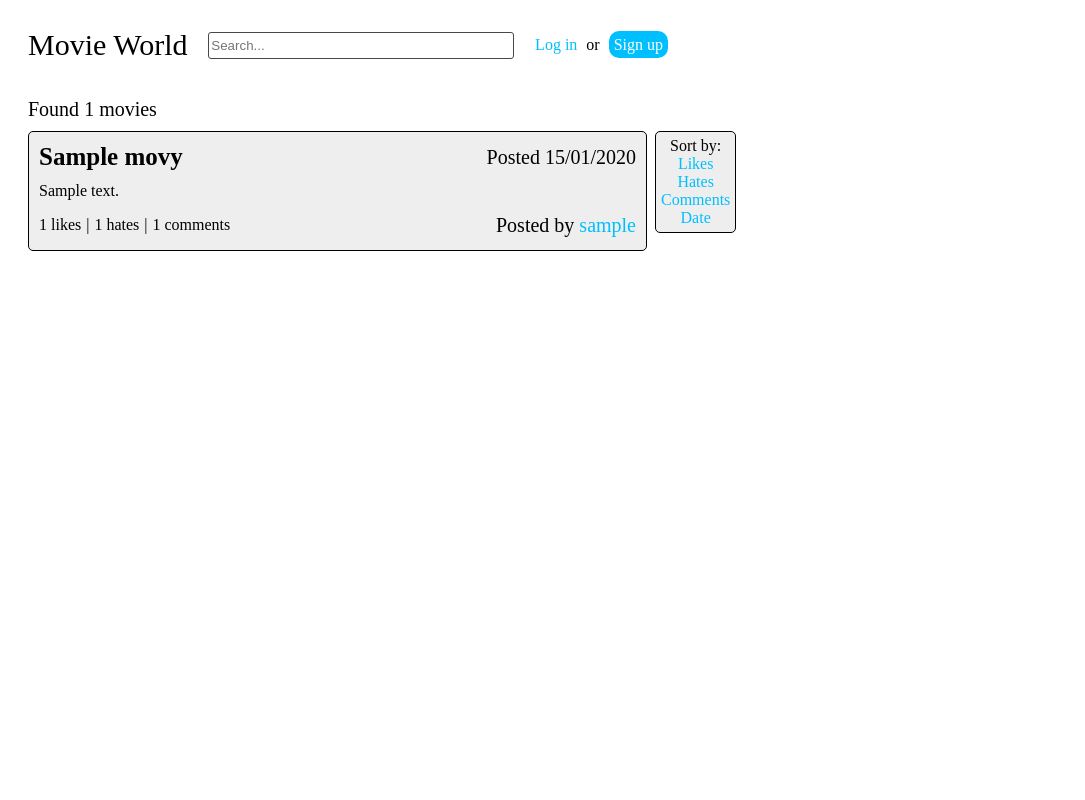
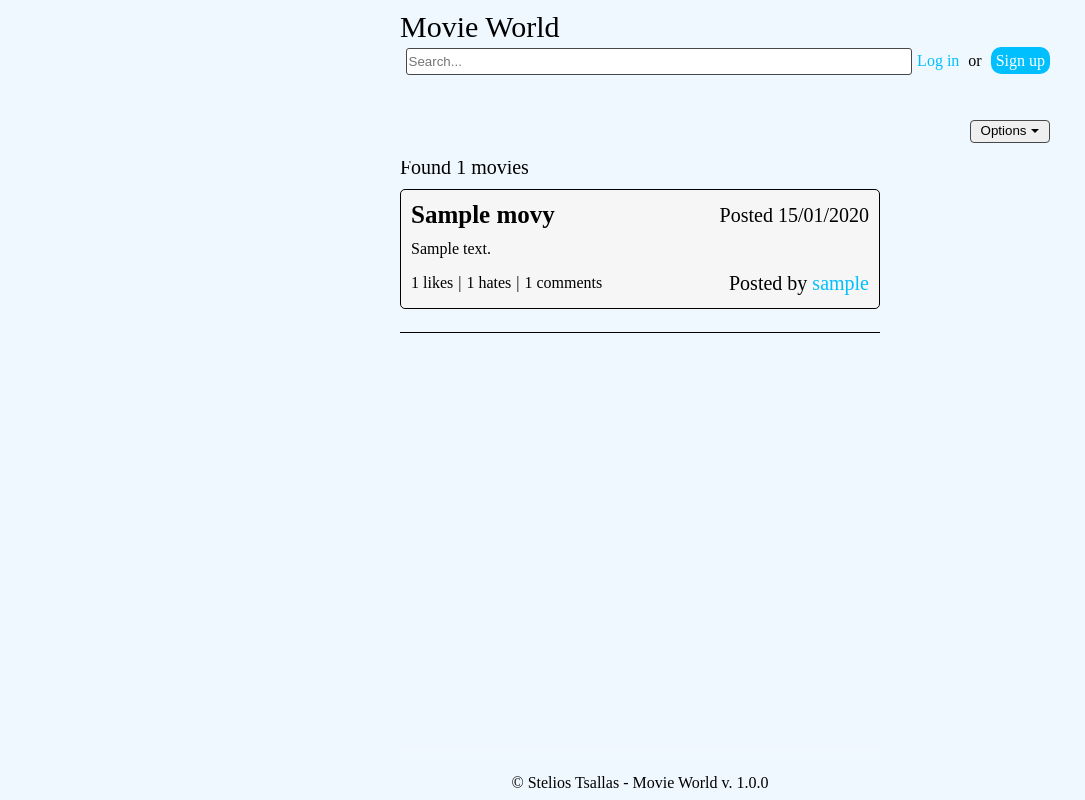
Before and after one commit to st573york/MovieWorld, a PHP site: page / in a window 1280 px wide. Shown: the whole page, without its empty margins (0-1085 px from the left). Run offline with PHP 8.4, Linux system fonts and the light colour scheme; tables that the repository leaves empty hold one stand-in row (values such as "Sample post"); some libraries are stand-ins or nearby versions.

Commit message:
redesigned page by adding fixed content, redesigned sort by utility and added further options, added footer copyright and version, added conf files, improved css

```diff
--- /dev/null
+++ b/src/conf/config.php
@@ -0,0 +1,25 @@
+<?php
+
+require_once('conf/version.php');
+
+/*
+ * The author
+ */
+$author = 'Stelios Tsallas';
+
+/*
+ * The full name of the product
+ */
+$product_name = 'Movie World';
+
+/*
+ * The major version of the product
+ */
+$product_version = '1.0';
+
+/*
+ * Version information
+ */
+$footer_text = getVersion();
+
+?>
--- /dev/null
+++ b/src/conf/version.php
@@ -0,0 +1,14 @@
+<?php
+
+function getVersion()
+{
+    global $author, $product_name, $product_version;
+
+    $status = @shell_exec( 'svnversion ' . dirname( __DIR__, 1 ) );
+    preg_match( '/\d+/', $status, $match );
+    $revision = ( !empty( $match ) )? $match[0] : 0;
+
+    return "&copy; $author - $product_name v. {$product_version}.{$revision}";
+}
+
+?>
--- a/src/css/dropdownbutton.css
+++ b/src/css/dropdownbutton.css
@@ -9,22 +9,18 @@ button {
 }
 
 .dropdown-btn {
-	color: #fff;
-	background-color: #777;
-	border-color: #555;
+	border-color: #484848;
 }
 
 .dropdown-btn:focus {
-	color: #fff;
-	background-color: #555;
-	border-color: #333;
+	color: #ffffff;
+	background-color: #666;
 	outline: none;
 }
 
 .dropdown-btn:hover {
-	color: #fff;
-	background-color: #555;
-	border-color: #333;
+	color: #ffffff;
+	background-color: #666;
 }
 
 .dropdown-btn .caret {
@@ -58,12 +54,12 @@ button {
 	display: none;
 	position: absolute;
 	z-index: 1000;
-	width: 98%;
+	width: max-content;
 	padding: 5px 0px 5px 0px;
 	margin: 1px 0 0;
 	text-align: left;
 	list-style: none;
-	background-color: #fff;
+	background-color: #ffffff;
 	background-clip: padding-box;
 	border: 1px solid #ccc;
 	border-radius: 4px;
@@ -79,6 +75,7 @@ button {
 	background-color: #ccc;
 }
 
+.dropdown-menu > .disabled,
 .dropdown-menu > li > a {
 	display: block;
 	padding: 3px 20px;
@@ -88,16 +85,21 @@ button {
 	color: #555;
 }
 
-.dropdown-menu > li > a:hover {
+.dropdown-menu > li > a:hover,
+.dropdown-menu > li.active {
 	color: #333;
 	text-decoration: none;
 	background-color: #f5f5f5;
 }
 
+.dropdown-menu > .disabled,
+.dropdown-menu > .disabled > a,
+.dropdown-menu > .disabled > a:hover {
+	color: #aaa;
+}
 .dropdown-menu > .disabled > a,
 .dropdown-menu > .disabled > a:hover {
 	cursor: not-allowed;
-	color: #aaa;
 }
 
 .open > .dropdown-menu {
--- a/src/css/main.css
+++ b/src/css/main.css
@@ -1,13 +1,51 @@
-.main {
-    padding: 20px;
+body {
+    background: aliceblue;
 }
 
-.top_panel,
-.bottom_panel {
-    width: 50%;
-    clear: both;
+.fixed_left_panel,
+.fixed_right_panel {
+    position: fixed;
+    z-index: 1000;
+    top: 47px;
+    bottom: 34px;
+    width: 400px;
+    background: aliceblue;
+}
+
+.fixed_left_panel {
+    left: 0;
+}
+
+.fixed_right_panel {
+    right: 0;
+}
+
+.fixed_top_panel {
+    position: fixed;
+    z-index: 1000;
+    top: 0;
+    left: 0;
+    right: 0;
+    background: aliceblue;
+    padding: 10px 400px 10px 400px;
     text-align: center;
     min-width: 650px;
+}
+
+.fixed_bottom_panel {
+    position: fixed;
+    z-index: 1000;
+    bottom: 0;
+    left: 0;
+    right: 0;
+    height: 46px;
+    background: aliceblue;
+    text-align: center;
+}
+
+.footer {
+    text-align: center;
+    padding: 20px 0px 10px 0px;
 }
 
 .title_panel {
@@ -20,15 +58,25 @@
     padding: 4px 0px 0px 0px;
 }
 
-.actions_panel,
+.user_actions_panel,
 .message_panel,
-.empty_panel,
-.logout_panel {
+.logout_panel,
+.movie_actions_panel {
     float: right;
-    padding: 8px 10px 0px 0px;
 }
 
-.actions_panel_separator {
+.user_actions_panel,
+.empty_panel,
+.logout_panel,
+.movie_actions_panel {
+    padding: 8px 0px 8px 0px;
+}
+
+.message_panel {
+    padding: 10px 0px 0px 0px;
+}
+
+.user_actions_panel_separator {
     padding: 0px 5px 0px 5px;
 }
 
@@ -37,10 +85,10 @@
     padding: 0px 0px 0px 5px;
 }
 
-.found_movies {
+.empty_panel,
+.logout_panel,
+.movie_actions_panel {
     clear: both;
-    font-size: 20px;
-    padding: 10px 0px 10px 0px;
 }
 
 a {
@@ -69,10 +117,41 @@ a:hover {
 }
 
 input[id=searchtext] {
-    width: 300px;
+    width: 500px;
     height: 23px;
     border: 1px solid #484848;
     border-radius: 3px;
+}
+
+.fade-top {
+    position: fixed;
+    left: 400px;
+    right: 400px;
+    top: 129px;
+    height: 1em;
+    margin-bottom: -1em;
+    background: -moz-linear-gradient(top,  rgba(240,248,255,1) 0%, rgba(240,248,255,0) 100%); /* FF3.6+ */
+    background: -webkit-gradient(linear, left top, left bottom, color-stop(0%,rgba(240,248,255,1)), color-stop(100%,rgba(240,248,255,0))); /* Chrome,Safari4+ */
+    background: -webkit-linear-gradient(top,  rgba(240,248,255,1) 0%,rgba(240,248,255,0) 100%); /* Chrome10+,Safari5.1+ */
+    background: -o-linear-gradient(top,  rgba(240,248,255,1) 0%,rgba(240,248,255,0) 100%); /* Opera 11.10+ */
+    background: -ms-linear-gradient(top,  rgba(240,248,255,1) 0%,rgba(240,248,255,0) 100%); /* IE10+ */
+    background: linear-gradient(to bottom,  rgba(240,248,255,1) 0%,rgba(240,248,255,0) 100%); /* W3C */
+    filter: progid:DXImageTransform.Microsoft.gradient( startColorstr='#ffffff', endColorstr='#00ffffff',GradientType=0 ); /* IE6-9 */
+}
+
+.fade-bottom {
+    position: fixed;
+    left: 400px;
+    right: 400px;
+    height: 1em;
+    margin-top: -1em;
+    background: -moz-linear-gradient(top,  rgba(240,248,255,0) 0%, rgba(240,248,255,1) 100%); /* FF3.6+ */
+    background: -webkit-gradient(linear, left top, left bottom, color-stop(0%,rgba(240,248,255,0)), color-stop(100%,rgba(240,248,255,1))); /* Chrome,Safari4+ */
+    background: -webkit-linear-gradient(top,  rgba(240,248,255,0) 0%,rgba(240,248,255,1) 100%); /* Chrome10+,Safari5.1+ */
+    background: -o-linear-gradient(top,  rgba(240,248,255,0) 0%,rgba(240,248,255,1) 100%); /* Opera 11.10+ */
+    background: -ms-linear-gradient(top,  rgba(240,248,255,0) 0%,rgba(240,248,255,1) 100%); /* IE10+ */
+    background: linear-gradient(to bottom,  rgba(240,248,255,0) 0%,rgba(240,248,255,1) 100%); /* W3C */
+    filter: progid:DXImageTransform.Microsoft.gradient( startColorstr='#00ffffff', endColorstr='#ffffff',GradientType=0 ); /* IE6-9 */
 }
 
 #loader {
--- a/src/css/movie.css
+++ b/src/css/movie.css
@@ -1,54 +1,48 @@
-.movie_container {
-    display: flex;
+.found_movies {
+    font-size: 20px;
+    padding: 10px 0px 10px 0px;
 }
 
-.movie_list, .movie_actions {
-    flex: 1;
+.movie_container {
+    margin: 145px 392px 55px 392px;
+    border-top: 1px solid;
+    border-bottom: 1px solid;
 }
 
 .movie_actions {
     padding: 0px 0px 0px 10px;
 }
 
-.movie_list {
-    margin-right: 20px;
-}
-
 .movie_data {
-    display: inline-block;
+    display: grid;
     margin-bottom: 5px;
     padding: 10px;
     border: 1px solid;
     border-radius: 5px;
-    background-color: #eee;
-    width: 100%;
+    background-color: #f6f6f6;
 }
 
-.movie_header,
-.movie_content,
-.movie_footer,
-.movie_actions_per_movie {
+.movie_data_top,
+.movie_data_middle,
+.movie_data_bottom,
+.movie_data_actions {
     clear: both;
 }
 
-.movie_header,
-.movie_footer {
+.movie_data_top,
+.movie_data_bottom {
     line-height: 30px;
 }
 
-.movie_content {
+.movie_data_middle {
     padding: 10px 0px 10px 0px;
-    overflow: auto;
-    max-height: 300px;
-    -ms-overflow-style: none;  /* Hide scrollbar IE and Edge */
-    scrollbar-width: none;  /* Hide scrollbar Firefox */
 }
 
-.movie_footer {
+.movie_data_bottom {
     text-align: center;
 }
 
-.movie_actions_per_movie {
+.movie_data_actions {
     text-align: right;
     padding-top: 10px;
 }
@@ -77,30 +71,6 @@
 
 .movie_posted_by_user {
     color: deepskyblue;
-}
-
-.movie_add {
-    margin-bottom: 10px;
-}
-
-#new_movie {
-    border: 1px solid #484848;
-    border-radius: 3px;
-    cursor: pointer;
-}
-
-#new_movie:hover {
-    background-color: green;
-    color: #ffffff;
-}
-
-.movie_sort {
-    text-align: center;
-    border: 1px solid;
-    border-radius: 5px;
-    padding: 5px;
-    width: fit-content;
-    background-color: #eee;
 }
 
 .separator {
@@ -163,7 +133,7 @@ table.list {
 }
 
 table.list th {
-    background: #eee;
+    background: #f6f6f6;
     color: deepskyblue;
     height: auto;
     padding: 0px 0px 0px 3px;
@@ -177,7 +147,7 @@ table.list th {
 }
 
 table.list tr.even {
-    background-color: #fff;
+    background-color: #ffffff;
     color: #333;
 }
 
@@ -236,7 +206,6 @@ table.list td.single_item {
 }
 
 /* Hide scrollbar for Chrome, Safari and Opera */
-.movie_content::-webkit-scrollbar,
 .items_list::-webkit-scrollbar {
     display: none;
 }
--- a/src/css/popup-dialog.css
+++ b/src/css/popup-dialog.css
@@ -1,3 +1,7 @@
+.ui-front {
+    z-index: 1000;
+}
+
 .ui-dialog-title {
     color: #ffffff !important;
 }
--- a/src/dao/MovieDao.php
+++ b/src/dao/MovieDao.php
@@ -54,7 +54,7 @@ class MovieDao
             $count = '';
             $left_join = '';
             $where = '';
-            $order_by = 'movies.creation_date';
+            $order_by = 'movies.creation_date DESC';
 
             if( isset( $obj['action'] ) )
             {
@@ -64,26 +64,34 @@ class MovieDao
                         $where .= 'WHERE movies.title LIKE :searchtext OR movies.description LIKE :searchtext OR users.username LIKE :searchtext';
 
                         break;
+                    case 'sort_by_title':
+                        $order_by = 'movies.title ASC';
+
+                        break;
                     case 'sort_by_likes':
                         $count .= 'COUNT( movie_votes.movieid ) AS total_likes,';
                         $left_join .= 'LEFT JOIN movie_votes ON movies.movieid = movie_votes.movieid AND movie_votes.vote_like IS TRUE';
-                        $order_by = 'total_likes';
+                        $order_by = 'total_likes DESC';
 
                         break;
                     case 'sort_by_hates':
                         $count .= 'COUNT( movie_votes.movieid ) AS total_hates,';
                         $left_join .= 'LEFT JOIN movie_votes ON movies.movieid = movie_votes.movieid AND movie_votes.vote_hate IS TRUE';
-                        $order_by = 'total_hates';
+                        $order_by = 'total_hates DESC';
 
                         break;
                     case 'sort_by_comments':
                         $count .= 'COUNT( movie_comments.movieid ) AS total_comments,';
                         $left_join .= 'LEFT JOIN movie_comments ON movies.movieid = movie_comments.movieid';
-                        $order_by = 'total_comments';
+                        $order_by = 'total_comments DESC';
 
                         break;
-                    case 'sort_by_date':
-                        $order_by = 'movies.creation_date';
+                    case 'sort_by_author':
+                        $order_by = 'users.username ASC, movies.creation_date DESC';
+
+                        break;
+                    case 'sort_by_date_oldest':
+                        $order_by = 'movies.creation_date ASC';
 
                         break;
                 }
@@ -96,7 +104,7 @@ class MovieDao
                       LEFT JOIN users ON movies.userid = users.userid
                       $where
                       GROUP BY movies.movieid
-                      ORDER BY $order_by DESC";
+                      ORDER BY $order_by";
 
             $stmt = $conn->prepare( $query );
             if( isset( $obj['action'] ) )
--- a/src/index.php
+++ b/src/index.php
@@ -1,4 +1,7 @@
 <?php
+
+require_once('conf/config.php');
+require_once('conf/version.php');
 
 require_once('database/db.php');
 
@@ -56,15 +59,6 @@ function login()
 
 			exit;
 		}
-	}
-	else
-	{
-		require( 'modules/movies.php' );
-
-		$movies = new Movies;
-		$movies->renderHtml();
-
-		exit;
 	}
 }
 
@@ -133,9 +127,9 @@ if( !isset( $_SESSION['logged_in'] ) ||
 	login();
 }
 
-require_once( 'modules/user-movies.php' );
+require_once( 'modules/movies.php' );
 
-$user_movies = new UserMovies;
-$user_movies->renderHtml();
+$movies = new Movies;
+$movies->renderHtml();
 
 ?>
--- a/src/lib/Movie.php
+++ b/src/lib/Movie.php
@@ -259,14 +259,14 @@ class Movie
 
         // Movie Data
         echo "<div id=\"movie_{$movieid}\" class=\"movie_data\">\n";
-        echo "<div class=\"movie_header\">\n";
+        echo "<div class=\"movie_data_top\">\n";
         echo "<span class=\"movie_title\">$title</span>\n";
         echo "<span class=\"movie_posted\">Posted $posted</span>\n";
         echo "</div>\n";
-        echo "<div class=\"movie_content\">\n";
+        echo "<div class=\"movie_data_middle\">\n";
         echo "<span>$description</span>\n";
         echo "</div>\n";
-        echo "<div class=\"movie_footer\">\n";
+        echo "<div class=\"movie_data_bottom\">\n";
         // Num of Likes | Hates
         $this->renderVotesNum();
         // Num of comments
@@ -282,7 +282,7 @@ class Movie
         // Edit | Delete
         if( $can_edit_or_delete )
         {
-            echo "<div class=\"movie_actions_per_movie\">\n";
+            echo "<div class=\"movie_data_actions\">\n";
 
             // Edit movie
             $obj = array();
--- a/src/lib/MovieSort.php
+++ /dev/null
@@ -1,22 +0,0 @@
-<?php
-
-class MovieSort
-{
-    function renderHtml()
-    {
-        // Sort by Likes, Hates, Dates
-        echo "<div class=\"movie_sort\">\n";
-        echo "<span>Sort by:</span><br/>\n";
-        $sort_by_likes = 'javascript:sortMovies( { "action": "sort_by_likes" } )';
-        echo "<span class=\"sort_btn\"><a href='{$sort_by_likes}'>Likes</a></span><br/>\n";
-        $sort_by_hates = 'javascript:sortMovies( { "action": "sort_by_hates" } )';
-        echo "<span class=\"sort_btn\"><a href='{$sort_by_hates}'>Hates</a></span><br/>\n";
-        $sort_by_comments = 'javascript:sortMovies( { "action": "sort_by_comments" } )';
-        echo "<span class=\"sort_btn\"><a href='{$sort_by_comments}'>Comments</a></span><br/>\n";
-        $sort_by_date = 'javascript:sortMovies( { "action": "sort_by_date" } )';
-        echo "<span class=\"sort_btn\"><a href='{$sort_by_date}'>Date</a></span><br/>\n";
-        echo "</div>\n";
-    }
-}
-
-?>
--- a/src/lib/Page.php
+++ b/src/lib/Page.php
@@ -36,6 +36,88 @@ class Page
     function setBootstrap()
     {
         $this->bootstrap = true;
+    }
+
+    /**
+      * Generate and display the fixed content
+      */
+    function renderFixedContent()
+    {
+        global $product_name;
+
+        // Left panel
+        echo "<div class=\"fixed_left_panel\"></div>\n";
+        // Right panel
+        echo "<div class=\"fixed_right_panel\"></div>\n";
+        // Top panel
+        echo "<div class=\"fixed_top_panel\">\n";
+        echo "<div class=\"title_panel\">$product_name</div>\n";
+        echo "<div class=\"searchtext_panel\"><input type=\"text\" id=\"searchtext\" name=\"searchtext\" autocomplete=\"off\" placeholder=\"Search...\"/></div>\n";
+        if( $_SESSION['logged_in'] )
+        {
+            echo "<div class=\"message_panel\">Welcome Back\n";
+            echo "<span class=\"loggedin_user\">";
+            if( $_SESSION['username'] == 'admin' ) {
+                echo "<a href=\"\">".$_SESSION['username']."</a>";
+            }
+            else {
+                echo "<a href=\"/?profile\">".$_SESSION['username']."</a>";
+            }
+            echo "</span>\n";
+            echo "</div>\n";
+            echo "<div class=\"logout_panel\"><a href=\"php/logout.php\">Logout</a></div>\n";
+        }
+        else
+        {
+            echo "<div class=\"user_actions_panel\">\n";
+            echo "<span><a href=\"/?login\">Log in</a></span>\n";
+            echo "<span class=\"user_actions_panel_separator\">or</span>\n";
+            echo "<span class=\"register_link\"><a href=\"/?register\">Sign up</a></span>\n";
+            echo "</div>\n";
+            echo "<div class=\"empty_panel\">&nbsp;</div>\n";
+        }
+        echo "<div class=\"movie_actions_panel\">";
+        if( $_SESSION['logged_in'] &&
+            $_SESSION['username'] != 'admin')
+        {
+            // Add new movie
+            $obj = array();
+            $obj['action'] = 'add';
+            $obj['type'] = 'movie';
+            $obj['title'] = 'Add Movie';
+            $obj['html'] = Movie::getMovieDialogHtml();
+
+            $onclick = 'this.blur(); showDialog( '.json_encode( $obj ).' );';
+
+            echo "<div class=\"dropdown\">\n";
+            echo "<button class=\"dropdown-btn\" type=\"button\" onclick='{$onclick}'>New Movie</button>\n";
+            echo "</div>\n";
+        }
+        echo "<div class=\"dropdown\">\n";
+        echo "<button class=\"dropdown-btn\" type=\"button\" data-toggle=\"dropdown\">Options";
+        echo "<span class=\"caret\"></span>";
+        echo "</button>\n";
+        echo "<ul class=\"dropdown-menu\">\n";
+        echo "<li id=\"sort_by\" class=\"disabled\">Sort by</li>\n";
+        $sort_by_title = 'javascript:sortMovies( { "action": "sort_by_title" } )';
+        echo "<li id=\"title\" title=\"Sort by title\"><a href='{$sort_by_title}'>Title</a></li>\n";
+        $sort_by_likes = 'javascript:sortMovies( { "action": "sort_by_likes" } )';
+        echo "<li id=\"likes\" title=\"Sort by highest number of likes\"><a href='{$sort_by_likes}'>Likes</a></li>\n";
+        $sort_by_hates = 'javascript:sortMovies( { "action": "sort_by_hates" } )';
+        echo "<li id=\"hates\" title=\"Sort by highest number of hates\"><a href='{$sort_by_hates}'>Hates</a></li>\n";
+        $sort_by_comments = 'javascript:sortMovies( { "action": "sort_by_comments" } )';
+        echo "<li id=\"comments\" title=\"Sort by highest number of comments\"><a href='{$sort_by_comments}'>Comments</a></li>\n";
+        $sort_by_author = 'javascript:sortMovies( { "action": "sort_by_author" } )';
+        echo "<li id=\"author\" title=\"Sort by author\"><a href='{$sort_by_author}'>Author</a></li>\n";
+        $sort_by_date_most_recent = 'javascript:sortMovies( { "action": "sort_by_date_most_recent" } )';
+        echo "<li id=\"date_most_recent\" title=\"Sort by most recent date\"><a href='{$sort_by_date_most_recent}'>Date: Most recent</a></li>\n";
+        $sort_by_date_oldest = 'javascript:sortMovies( { "action": "sort_by_date_oldest" } )';
+        echo "<li id=\"date_oldest\" title=\"Sort by oldest date\"><a href='{$sort_by_date_oldest}'>Date: Oldest</a></li>\n";
+        echo "</ul>\n";
+        echo "</div>\n";
+        echo "</div>\n";
+        echo "<div class=\"fade-top\"></div>\n";
+        echo "</div>\n";
     }
 
      /**
@@ -87,8 +169,24 @@ class Page
             echo "<div id=\"popup-dialog-" . $popup_dialog . "\" style=\"display: none;\"></div>\n";
         }
         $this->body();   /* Implemented by subclass */
+        // Bottom panel
+        echo "<div class=\"fixed_bottom_panel\">\n";
+        echo "<div class=\"fade-bottom\"></div>\n";
+        $this->displayFooter();
+        echo "</div>\n";
         echo "</body>\n";
         echo "</html>\n";
+    }
+
+    /**
+     * Display footer
+     */
+    function displayFooter()
+    {
+        global $footer_text;
+
+        if( !empty( $footer_text ) )
+            echo "<div class=\"footer\">$footer_text</div>\n";
     }
 
     /**
--- a/src/modules/movies.php
+++ b/src/modules/movies.php
@@ -2,7 +2,6 @@
 
 require_once('lib/Page.php');
 require_once('lib/Movie.php');
-require_once('lib/MovieSort.php');
 
 require_once('dao/MovieDao.php');
 require_once('dao/MovieVoteDao.php');
@@ -12,69 +11,57 @@ class Movies extends Page
 {
     function __construct()
     {
-        parent::__construct( _("Movie World") );
+        global $product_name;
+        parent::__construct( _( $product_name ) );
+
+        if( $_SESSION['logged_in'] ) {
+            $this->setPopupDialogs( array( 'process_movie', 'confirm' ) );
+        }
+        $this->setBootstrap();
     }
 
     function head()
     {
         echo "<link rel=\"stylesheet\" href=\"/css/main.css\">\n";
         echo "<link rel=\"stylesheet\" href=\"/css/movie.css\">\n";
+        echo "<link rel=\"stylesheet\" href=\"/css/dropdownbutton.css\">\n";
 
         echo "<script type=\"text/javascript\" src=\"/js/movie.js\"></script>\n";
     }
 
     function body()
     {
-        // Main
-        echo "<div class=\"main\">\n";
-        // Top panel
-        echo "<div class=\"top_panel\">\n";
-        echo "<div class=\"title_panel\">Movie World</div>\n";
-        echo "<div class=\"searchtext_panel\"><input type=\"text\" id=\"searchtext\" name=\"searchtext\" placeholder=\"Search...\"/></div>\n";
-        echo "<div class=\"actions_panel\">\n";
-        echo "<span><a href=\"/?login\">Log in</a></span>\n";
-        echo "<span class=\"actions_panel_separator\">or</span>\n";
-        echo "<span class=\"register_link\"><a href=\"/?register\">Sign up</a></span>\n";
-        echo "</div>\n";
-        echo "</div>\n";
-        echo "<div class=\"bottom_panel\">\n";
-        echo "<span class=\"empty_panel\">&nbsp;</span>\n";
-        echo "</div>\n";
+        $this->renderFixedContent();
 
         $movies = array();
         $movie_dao = new MovieDao;
 
         $movie_dao->getAll( $movies );
 
+        // Movie Container
+        echo "<div class=\"movie_container\">\n";
+
+        // Found Movies
         $count = count( $movies );
         echo "<div class=\"found_movies\">Found <span class=\"found_movies_count\">$count</span> movies</div>\n";
 
-        // Movie Container
-        echo "<div class=\"movie_container\">\n";
+        // Movie Content
+        echo "<div class=\"movie_content\">\n";
 
         if( $count )
         {
-            echo "<div class=\"movie_list\">\n";
-
             foreach( $movies as $data )
             {
                 $movie = new Movie( $data );
                 $movie->renderHtml();
             }
-
-            echo "</div>\n";
-
-            // Movie Actions
-            echo "<div class=\"movie_actions\">\n";
-
-            $movie_sort = new MovieSort;
-            $movie_sort->renderHtml();
-
-            echo "</div>\n";
         }
 
         echo "</div>\n";
 
+        // Movie Spacer
+        echo "<div>&nbsp;</div>\n";
+
         echo "</div>\n";
     }
 }
--- a/src/php/login.php
+++ b/src/php/login.php
@@ -15,6 +15,7 @@ class Login extends Page
 
     function head()
     {
+        echo "<link rel=\"stylesheet\" href=\"/css/main.css\">\n";
         echo "<link rel=\"stylesheet\" href=\"/css/action.css\">\n";
     }
 
@@ -24,7 +25,7 @@ class Login extends Page
         echo "<form action=\"/\" method=\"POST\">\n";
         echo "<div class=\"action\">Login</div>\n";
         echo "<div class=\"movies\"><a href='/'>Movies</a></div>\n";
-        echo "<div class=\"field\"><input type=\"text\" name=\"username\" placeholder=\"Username\"/></div>\n";
+        echo "<div class=\"field\"><input type=\"text\" name=\"username\" autocomplete=\"off\" placeholder=\"Username\"/></div>\n";
         echo "<div class=\"field\"><input type=\"password\" name=\"password\" placeholder=\"Password\"></div>\n";
         echo "<div class=\"field\"><input type=\"submit\" name=\"submit\" value=\"Login\"></div>\n";
         echo "</form>\n";
--- a/src/php/profile.php
+++ b/src/php/profile.php
@@ -11,6 +11,7 @@ class Profile extends Page
 
     function head()
     {
+        echo "<link rel=\"stylesheet\" href=\"/css/main.css\">\n";
         echo "<link rel=\"stylesheet\" href=\"/css/action.css\">\n";
     }
 
@@ -28,9 +29,9 @@ class Profile extends Page
         echo "<form action=\"\" method=\"POST\">\n";
         echo "<div class=\"action\">Profile</div>\n";
         echo "<div class=\"movies\"><a href='/'>Movies</a></div>\n";
-        echo "<div class=\"field\"><input type=\"text\" name=\"username\" placeholder=\"Username\" value=\"$username\"/></div>\n";
+        echo "<div class=\"field\"><input type=\"text\" name=\"username\" autocomplete=\"off\" placeholder=\"Username\" value=\"$username\"/></div>\n";
         echo "<div class=\"field\"><input type=\"password\" name=\"password\" placeholder=\"Password\"></div>\n";
-        echo "<div class=\"field\"><input type=\"text\" name=\"email\" placeholder=\"Email Address\" value=\"$email\"></div>\n";
+        echo "<div class=\"field\"><input type=\"text\" name=\"email\" autocomplete=\"off\" placeholder=\"Email Address\" value=\"$email\"></div>\n";
         echo "<div class=\"field\"><input type=\"submit\" name=\"submit\" value=\"Save\"></div>\n";
         echo "</form>\n";
 
--- a/src/php/registration.php
+++ b/src/php/registration.php
@@ -11,6 +11,7 @@ class Registration extends Page
 
     function head()
     {
+        echo "<link rel=\"stylesheet\" href=\"/css/main.css\">\n";
         echo "<link rel=\"stylesheet\" href=\"/css/action.css\">\n";
     }
 
@@ -20,9 +21,9 @@ class Registration extends Page
         echo "<form action=\"\" method=\"POST\">\n";
         echo "<div class=\"action\">Registration</div>\n";
         echo "<div class=\"movies\"><a href='/'>Movies</a></div>\n";
-        echo "<div class=\"field\"><input type=\"text\" name=\"username\" placeholder=\"Username\"/></div>\n";
+        echo "<div class=\"field\"><input type=\"text\" name=\"username\" autocomplete=\"off\" placeholder=\"Username\"/></div>\n";
         echo "<div class=\"field\"><input type=\"password\" name=\"password\" placeholder=\"Password\"></div>\n";
-        echo "<div class=\"field\"><input type=\"text\" name=\"email\" placeholder=\"Email Address\"></div>\n";
+        echo "<div class=\"field\"><input type=\"text\" name=\"email\" autocomplete=\"off\" placeholder=\"Email Address\"></div>\n";
         echo "<div class=\"field\"><input type=\"submit\" name=\"submit\" value=\"Register\"></div>\n";
         echo "</form>\n";
 
```
Also changed, not shown: src/ajax/process-movie.php (+4 -10 lines), src/css/action.css (+0 -10 lines), src/database/db-data.sql (+6 -6 lines), src/js/movie.js (+12 -18 lines), src/modules/user-movies.php (deleted, +0 -105 lines).
